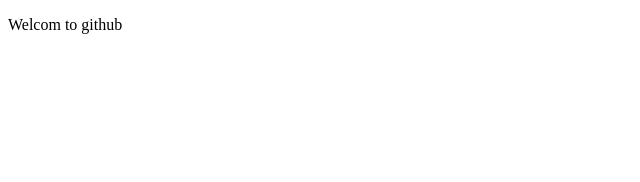
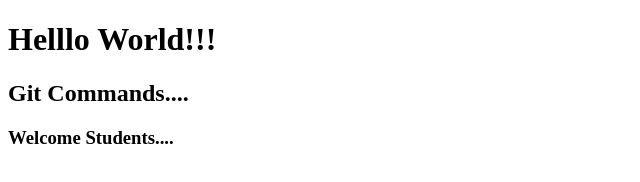
Before and after one commit to MaazTalha/2311c1, a plain HTML site: page index.html in a window 1280 px wide. Shown: the whole page, without its empty margins (0-640 px from the left). Drawn offline with Linux system fonts and the light colour scheme.

Commit message:
add index.html

```diff
--- a/index.html
+++ b/index.html
@@ -6,6 +6,11 @@
     <title>Document</title>
 </head>
 <body>
-    <p>Welcom to github</p>
+    <h1>Helllo World!!!</h1>
+
+    <h2>Git Commands....</h2>
+
+    <h3>Welcome Students....</h3>
+
 </body>
 </html>
```
